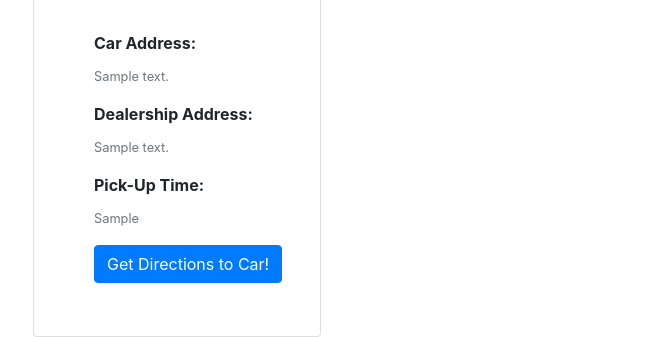
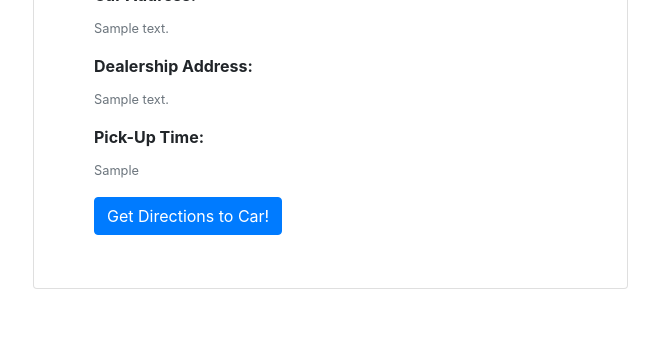
Before and after one commit to rachel-lynch-lin/hb-smartcar-hacktathon-2018, a Flask app: template templates/job_details.html in a window 1280 px wide. Shown: the part 500-837 px from the top of the page, without its empty margins (622-1280 px from the left). After the commit the page ends 789 px from the top, so only its background shows below. Run offline with Flask 2, Linux system fonts and the light colour scheme; the template is opened without the code that fills it: most values are stand-ins (such as "Sample title", 1, 10 or a date in 2020); some libraries are stand-ins or nearby versions.

Commit message:
removed rem

```diff
--- a/templates/job_details.html
+++ b/templates/job_details.html
@@ -21,8 +21,7 @@
 			<div class="col">
 			</div>
 			<div class="col">
-				<div class="card" style="width: 18rem;">
-				  <!-- <img class="card-img-top" src=".../100px180/?text=Image cap" alt="Map Image"> -->
+				<div class="card" >
 				  <div class="card-body">
 				    <h5 class="card-title">Your job to pickup {{ job_1["customer_name"] }}'s car has started!</h5>
 				  </div>
```
